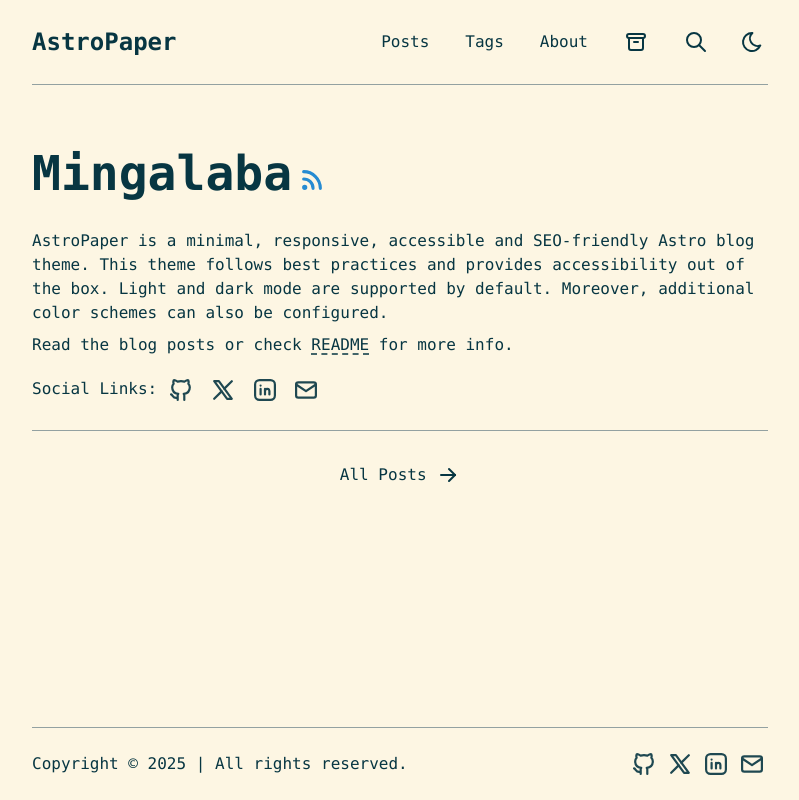
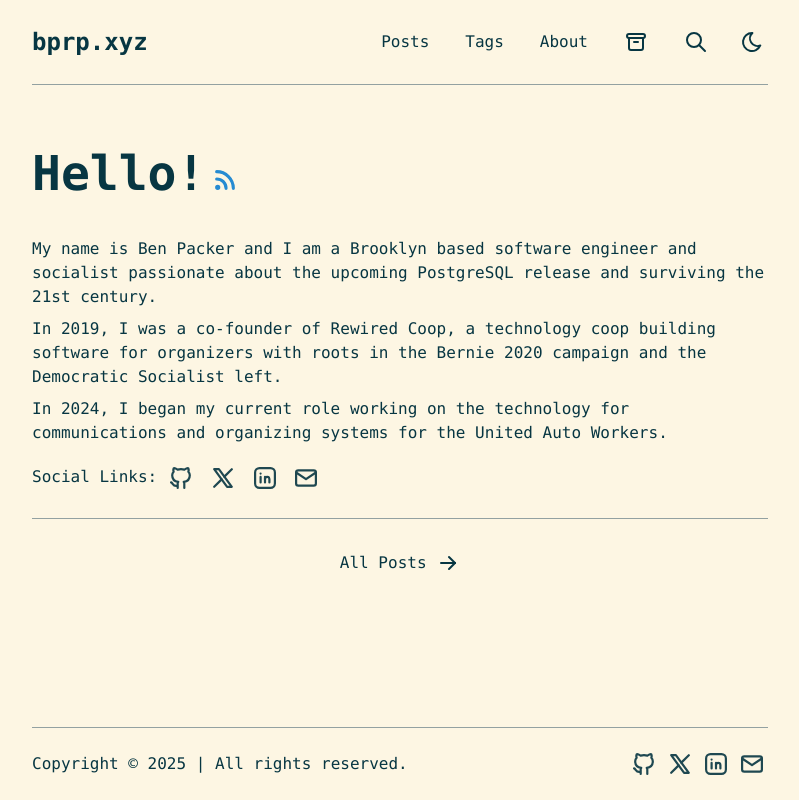
Before and after one commit to ben-pr-p/bprp.xyz, an Astro site: page / in a window 1280 px wide. Shown: the whole page, without its empty margins (240-1039 px from the left). Built offline with nearby package versions, Linux system fonts and the light colour scheme; Astro itself is replaced by a stand-in of ours.

Commit message:
feat: update constants

```diff
--- a/src/config.ts
+++ b/src/config.ts
@@ -1,21 +1,21 @@
 export const SITE = {
-  website: "https://astro-paper.pages.dev/", // replace this with your deployed domain
-  author: "Sat Naing",
-  profile: "https://satnaing.dev/",
-  desc: "A minimal, responsive and SEO-friendly Astro blog theme.",
-  title: "AstroPaper",
-  ogImage: "astropaper-og.jpg",
+  website: "https://bprp.xyz/", // replace this with your deployed domain
+  author: "Ben Packer",
+  profile: "https://bprp.xyz/",
+  desc: "A Brooklyn based software engineer and socialist passionate about the upcoming PostgreSQL release and surviving the 21st century.",
+  title: "bprp.xyz",
+  // ogImage: "bprp-og.jpg",
   lightAndDarkMode: true,
   postPerIndex: 4,
   postPerPage: 4,
   scheduledPostMargin: 15 * 60 * 1000, // 15 minutes
   showArchives: true,
   showBackButton: true, // show back button in post detail
-  editPost: {
-    enabled: true,
-    text: "Suggest Changes",
-    url: "https://github.com/satnaing/astro-paper/edit/main/",
-  },
+  // editPost: {
+  //   enabled: true,
+  //   text: "Suggest Changes",
+  //   url: "https://github.com/satnaing/astro-paper/edit/main/",
+  // },
   dynamicOgImage: true,
   lang: "en", // html lang code. Set this empty and default will be "en"
   timezone: "Asia/Bangkok", // Default global timezone (IANA format) https://en.wikipedia.org/wiki/List_of_tz_database_time_zones
--- a/src/constants.ts
+++ b/src/constants.ts
@@ -11,26 +11,26 @@
 export const SOCIALS = [
   {
     name: "Github",
-    href: "https://github.com/satnaing/astro-paper",
-    linkTitle: ` ${SITE.title} on Github`,
+    href: "https://github.com/ben-pr-p",
+    linkTitle: `Ben Packer on Github`,
     icon: IconGitHub,
   },
   {
     name: "X",
-    href: "https://x.com/username",
+    href: "https://x.com/bean_pooker",
     linkTitle: `${SITE.title} on X`,
     icon: IconBrandX,
   },
   {
     name: "LinkedIn",
-    href: "https://www.linkedin.com/in/username/",
+    href: "https://www.linkedin.com/in/benpaulryanpacker/",
     linkTitle: `${SITE.title} on LinkedIn`,
     icon: IconLinkedin,
   },
   {
     name: "Mail",
-    href: "mailto:yourmail@gmail.com",
-    linkTitle: `Send an email to ${SITE.title}`,
+    href: "mailto:ben.paul.ryan.packer@gmail.com",
+    linkTitle: `Send an email to me`,
     icon: IconMail,
   },
 ] as const;
--- a/src/pages/index.astro
+++ b/src/pages/index.astro
@@ -25,7 +25,7 @@
   <main id="main-content" data-layout="index">
     <section id="hero" class="pt-8 pb-6">
       <h1 class="my-4 inline-block text-4xl font-bold sm:my-8 sm:text-5xl">
-        Mingalaba
+        Hello!
       </h1>
       <a
         target="_blank"
@@ -42,21 +42,19 @@
         <span class="sr-only">RSS Feed</span>
       </a>
 
-      <p>
-        AstroPaper is a minimal, responsive, accessible and SEO-friendly Astro
-        blog theme. This theme follows best practices and provides accessibility
-        out of the box. Light and dark mode are supported by default. Moreover,
-        additional color schemes can also be configured.
+      <p class="mt-2">
+        My name is Ben Packer and I am a Brooklyn based software engineer and socialist passionate about the upcoming PostgreSQL release and surviving the 21st century.
       </p>
+
       <p class="mt-2">
-        Read the blog posts or check
-        <LinkButton
-          class="underline decoration-dashed underline-offset-4 hover:text-accent"
-          href="https://github.com/satnaing/astro-paper#readme"
-        >
-          README
-        </LinkButton> for more info.
+        In 2019, I was a co-founder of Rewired Coop, a technology coop building software for organizers with roots in the Bernie 2020 campaign and the Democratic Socialist left.
       </p>
+
+      <p class="mt-2">
+        In 2024, I began my current role working on the technology for communications and organizing systems for the United Auto Workers.
+      </p>
+
+
       {
         // only display if at least one social link is enabled
         SOCIALS.length > 0 && (
```
